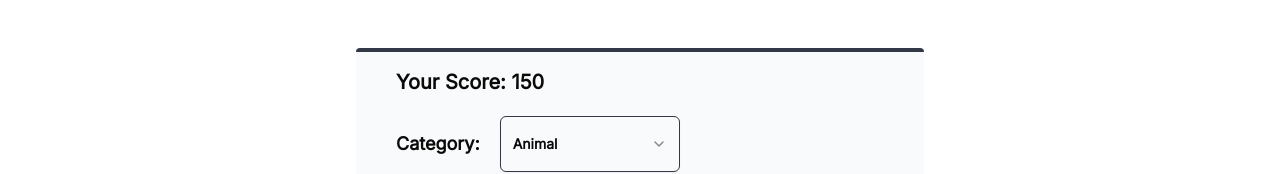
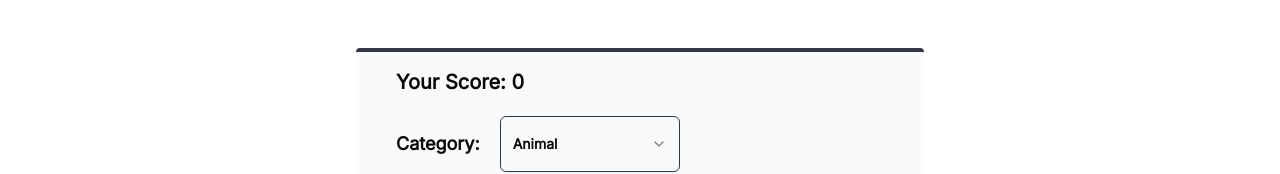
Before and after one commit to alirlikh/flip-the-card, a Next.js app: page / in a window 1280 px wide. Shown: the part 232-406 px from the top of the page. Built offline with nearby package versions, Linux system fonts and the light colour scheme.

Commit message:
feat: add score

```diff
--- a/app/_component/GameHeader.tsx
+++ b/app/_component/GameHeader.tsx
@@ -7,13 +7,11 @@ import {
   setLoading,
   timeCounter,
 } from "../_lib/features/gameSlice/gameSlice";
-import { useCallback, useEffect } from "react";
+import { useCallback, useEffect, useMemo } from "react";
 import CategorySelect from "./CategorySelect";
 import { GameResultAlert } from "./GameResultAlert";
 
 function GameHeader() {
-  const score = 150;
-
   const dispatch = useAppDispatch();
   const {
     moves,
@@ -27,6 +25,16 @@ function GameHeader() {
     flippedCards,
   } = useAppSelector((state) => state.gameState);
   const remainMove = maxMoves - moves > 0 ? maxMoves - moves : 0;
+
+  const score = useMemo(() => {
+    if (isWon) {
+      return matchedCards.length * 10 + timer * 2;
+    } else {
+      const calculatedScore =
+        matchedCards.length * 10 - (moves - matchedCards.length) * 2;
+      return calculatedScore > 0 ? calculatedScore : 0;
+    }
+  }, [matchedCards, timer, moves, isWon]);
 
   const gameSatus = useCallback(() => {
     if (timer <= 0) {
```
